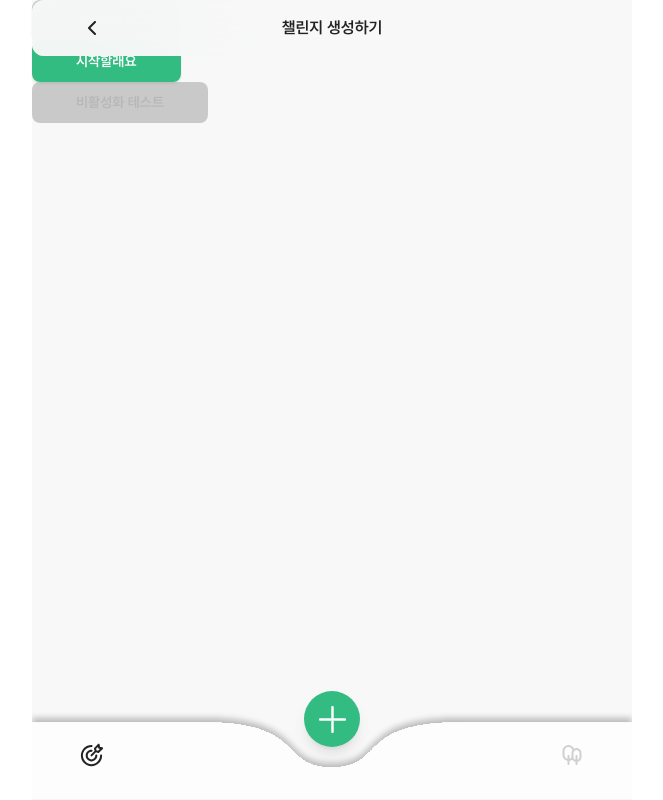
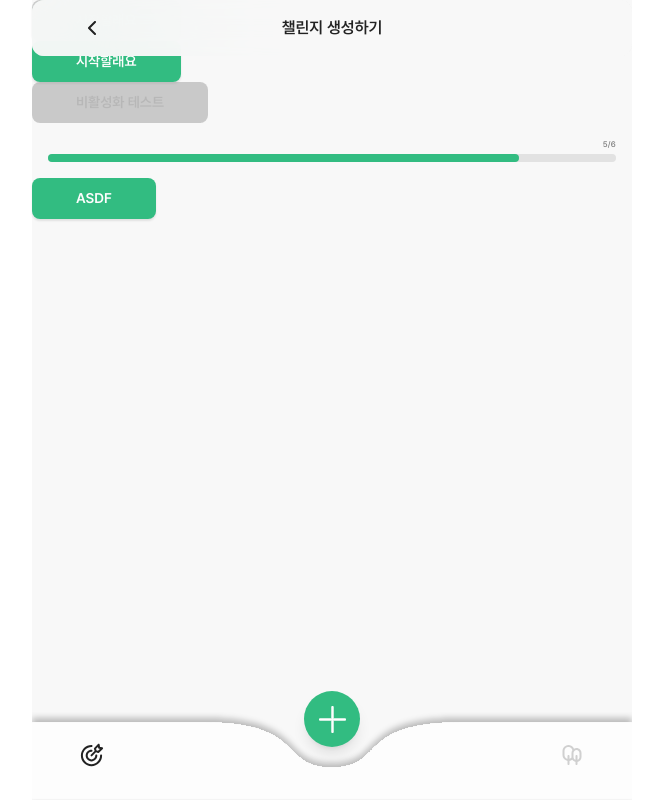
Before and after one commit to GDG-on-Campus-KHU/SDGP_team3_FE, a React (Vite) app: page / in a window 1280 px wide. Shown: the whole page, without its empty margins (308-971 px from the left). Built offline with nearby package versions, Linux system fonts and the light colour scheme.

Commit message:
✨ Feat: 공통 컴포넌트 : progressbar, toast 구현

```diff
--- a/src/App.jsx
+++ b/src/App.jsx
@@ -6,7 +6,7 @@ import Main from "./pages/main";
 function App() {
   return (
     <div className="flex h-dvh w-full justify-center">
-      <div className="flex w-full max-w-[600px] flex-col bg-background">
+      <div className="relative flex w-full max-w-[600px] flex-col bg-background">
         <Routes>
           <Route path="/" element={<Main />} />
           <Route path="/create" element={<p>챌린지 생성 페이지</p>} />
--- a/src/pages/main/index.jsx
+++ b/src/pages/main/index.jsx
@@ -2,8 +2,13 @@ import React from "react";
 import Header from "../../shared/ui/header";
 import { Btn } from "../../shared/ui/button";
 import Footer from "../../shared/ui/Footer/footer";
+import ProgressBar from "../../shared/ui/progressBar";
+import { Progress } from "@material-tailwind/react";
+import Toast from "../../shared/ui/toast";
+import { useToast } from "../../shared/model/useToast";
 
 export default function Main() {
+  const { isToastVisible, openToast, closeToast } = useToast();
   return (
     <>
       <Header />
@@ -11,7 +16,13 @@ export default function Main() {
       <Btn variant="cancel">시작할래요</Btn>
       <Btn>시작할래요</Btn>
       <Btn disabled>비활성화 테스트</Btn>
-
+      <ProgressBar currentValue={5} maxValue={6} />
+      <Btn onClick={() => openToast()}>asdf</Btn>
+      <Toast
+        isToastVisible={isToastVisible}
+        closeToast={closeToast}
+        description="인증에 성공하여 도장을 꾸욱 찍었어요!"
+      />
       <Footer />
     </>
   );
--- /dev/null
+++ b/src/shared/model/useToast.js
@@ -0,0 +1,31 @@
+import { useEffect } from "react";
+import { useState } from "react";
+
+export function useToast() {
+  const [isToastVisible, setIsToastVisible] = useState(false);
+
+  const openToast = () => {
+    setIsToastVisible(true);
+    console.log(isToastVisible);
+  };
+  const closeToast = () => {
+    setIsToastVisible(false);
+  };
+
+  useEffect(() => {
+    if (isToastVisible) {
+      const timer = setTimeout(() => {
+        setIsToastVisible(false);
+      }, 3000);
+
+      return () => clearTimeout(timer);
+    }
+  }, [isToastVisible]);
+
+  return {
+    isToastVisible,
+    openToast,
+    closeToast,
+    // autoCloseToast,
+  };
+}
--- /dev/null
+++ b/src/shared/ui/progressBar.jsx
@@ -0,0 +1,29 @@
+import { Progress } from "@material-tailwind/react";
+import React from "react";
+
+/**
+ * 공통 컴포넌트 - progress bar
+ * @param {number} currentValue - 현재 게이지
+ * @param {number} maxValue - 총 게이지
+ *
+ * @example
+ *    <ProgressBar currentValue={5} maxValue={6} />
+ */
+
+export default function ProgressBar({ currentValue, maxValue }) {
+  const progressPercentage = Math.round((currentValue / maxValue) * 100); // 퍼센트 계산
+
+  return (
+    <div className="flex w-full flex-col p-4 gap-1 h-auto">
+      <p className="self-end text-caption-02 text-gray-700">
+        {currentValue}/{maxValue}
+      </p>
+      <div className="relative bg-gray-100 h-2 w-full rounded-lg">
+        <div
+          className={`absolute left-0 bg-green-500 h-2 rounded-lg`}
+          style={{ width: `${progressPercentage}%` }}
+        ></div>
+      </div>
+    </div>
+  );
+}
--- /dev/null
+++ b/src/shared/ui/toast.jsx
@@ -0,0 +1,48 @@
+import React from "react";
+import { motion, AnimatePresence } from "framer-motion";
+
+/**
+ * 공통 컴포넌트 - Toast
+ * @param {boolean} isToastVisible - 토스트 보임 여부
+ * @param {() => void} closeToast - 총 게이지
+ * @param {string} description - 총 게이지
+ *
+ * @example
+ *   const { isToastVisible, openToast, closeToast } = useToast();
+ *
+ *   <Toast
+ *    isToastVisible={isToastVisible}
+ *    closeToast={closeToast}
+ *    description="인증에 성공하여 도장을 꾸욱 찍었어요!"
+ *   />
+ */
+export default function Toast({ isToastVisible, closeToast, description }) {
+  return (
+    <AnimatePresence>
+      {isToastVisible && (
+        <motion.div
+          className="z-toast absolute left-3 top-3 flex items-center w-fit max-w-fit px-4 py-3 bg-white rounded-xl shadow-md"
+          role="alert"
+          initial={{ y: -10 }}
+          animate={{ y: 0 }}
+          exit={{ y: -50 }} // 사라질 때 opacity 유지, y 값만 -50으로 위로 올라감
+          transition={{ duration: 0.3 }} // 애니메이션 시간 설정
+        >
+          <img src="icons/checkIcon.svg" alt="세계 아이콘" />
+          <p className="ms-3 text-black text-body-03">{description}</p>
+          <button
+            className="ml-3 bg-white text-gray-400 rounded-lg inline-flex items-center justify-center h-5 w-5"
+            aria-label="Close"
+            onClick={closeToast}
+          >
+            <img
+              className="h-3 w-3"
+              src="icons/closeIcon.svg"
+              alt="세계 아이콘"
+            />
+          </button>
+        </motion.div>
+      )}
+    </AnimatePresence>
+  );
+}
```
Also changed, not shown: public/icons/checkIcon.svg (added), public/icons/closeIcon.svg (added).
